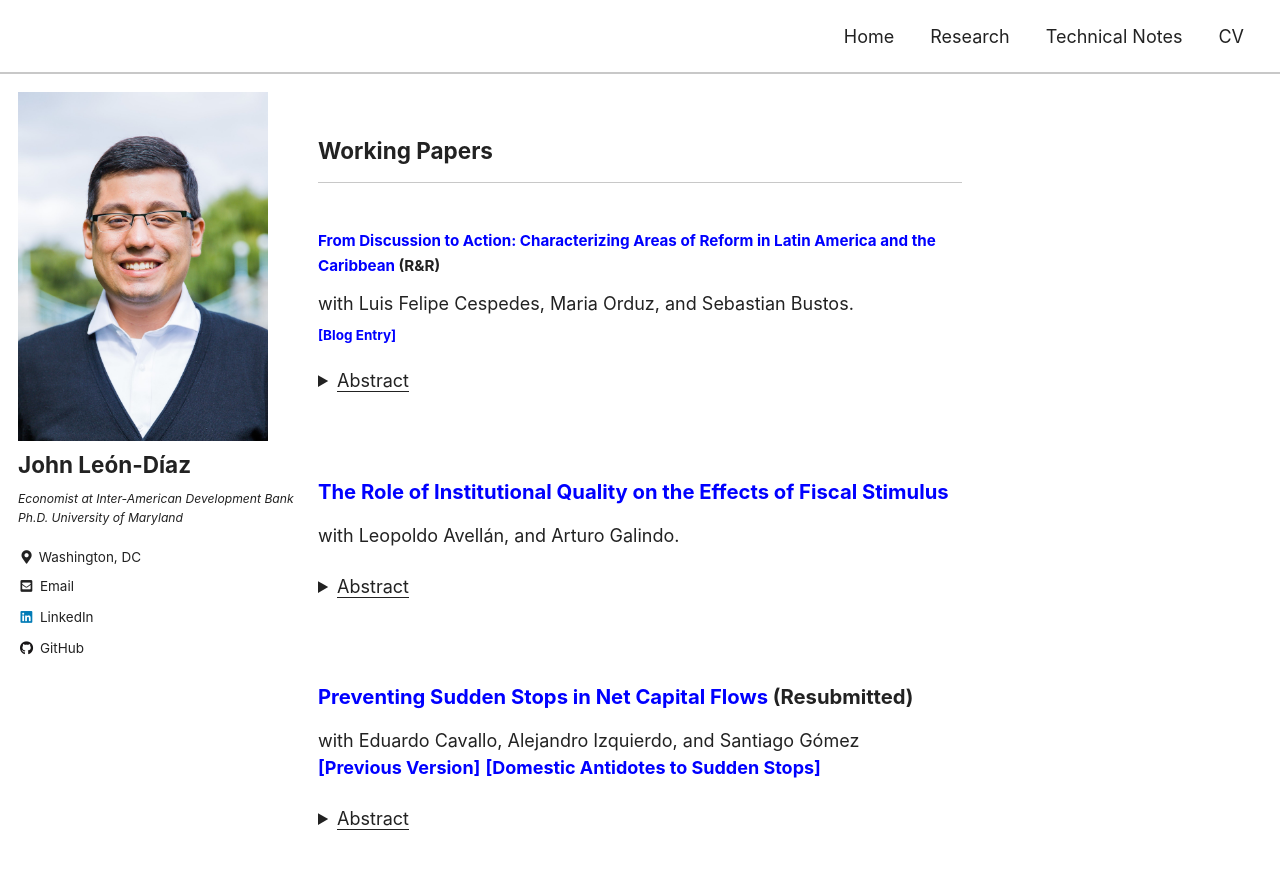
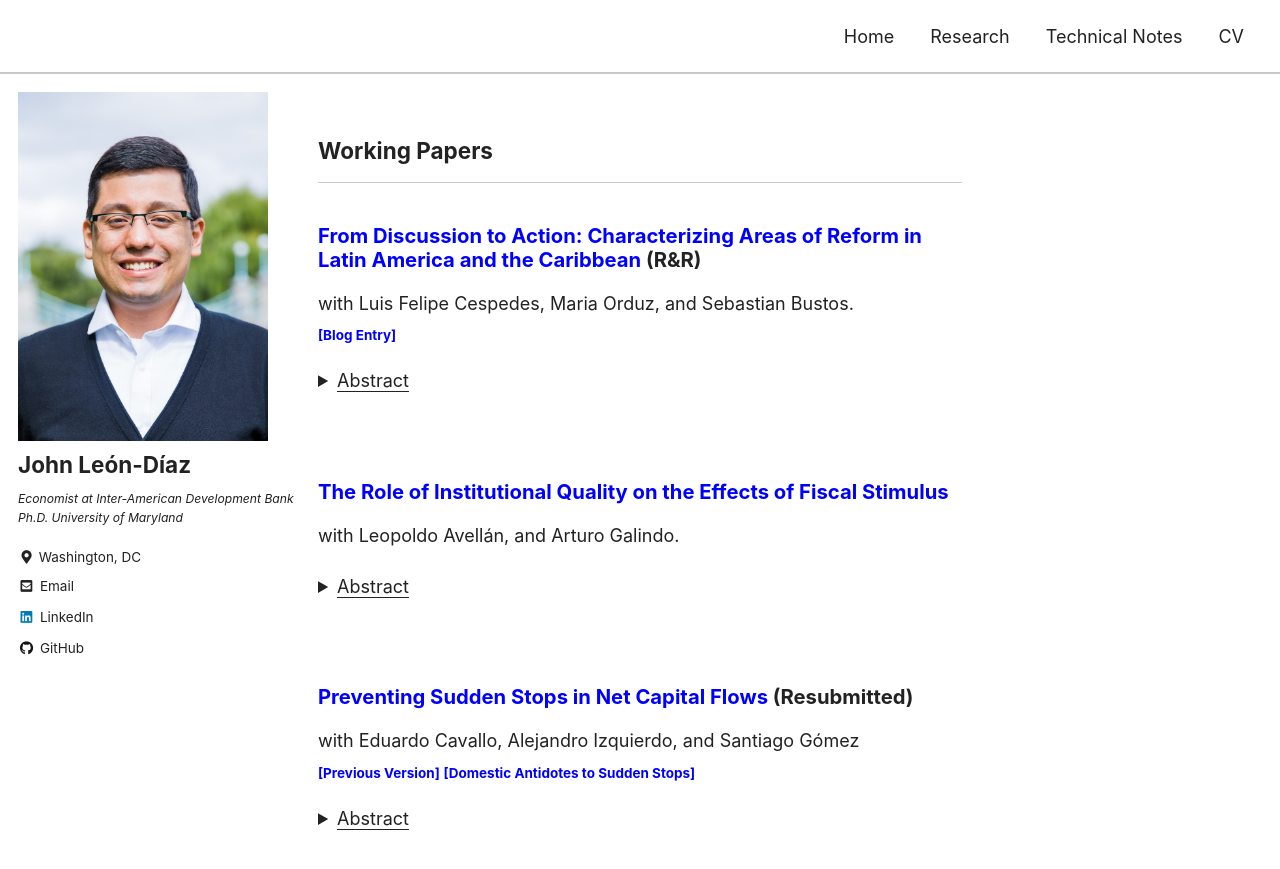
Before and after one commit to jleondia/jleondia.github.io, a Jekyll site: the page built from _pages/research.md, in a window 1280 px wide and 900 px high. Shown: the top 869 px of the window. Built offline with Jekyll 4.4.1, drawn with Linux system fonts in a browser that asks for light colours; cached includes are drawn as plain includes.

```diff
--- a/_pages/research.md
+++ b/_pages/research.md
@@ -9,7 +9,7 @@ comments: false
 ## Working Papers  <!-- New line here... -->
 ***
 
-### <sub>[From Discussion to Action: Characterizing Areas of Reform in Latin America and the Caribbean](https://publications.iadb.org/en/discussion-action-characterizing-areas-reform-latin-america-and-caribbean) (R&R) </sub>
+### [From Discussion to Action: Characterizing Areas of Reform in Latin America and the Caribbean](https://publications.iadb.org/en/discussion-action-characterizing-areas-reform-latin-america-and-caribbean) (R&R)
 with Luis Felipe Cespedes, Maria Orduz, and Sebastian Bustos. <br>
 <sub>[<b>[Blog Entry]</b>](https://s2.bl-1.com/h/i/dwWPkB94/PcTFGyB?url=https://blogs.iadb.org/efectividad-desarrollo/en/structural-reforms-new-recipes-for-evolving-needs/)</sub>
 
@@ -31,7 +31,7 @@ with Leopoldo Avellán, and Arturo Galindo.
 
 ### [Preventing Sudden Stops in Net Capital Flows](/files/New_Prevented_fv.pdf) (Resubmitted)
 with Eduardo Cavallo, Alejandro Izquierdo, and Santiago Gómez  <br>
-  [<b>[Previous Version]</b>](https://publications.iadb.org/en/preventing-sudden-stops-in-net-capital-flows) [<b>[Domestic Antidotes to Sudden Stops]</b>](https://publications.iadb.org/en/domestic-antidotes-sudden-stops)
+  <sub>[<b>[Previous Version]</b>](https://publications.iadb.org/en/preventing-sudden-stops-in-net-capital-flows) [<b>[Domestic Antidotes to Sudden Stops]</b>](https://publications.iadb.org/en/domestic-antidotes-sudden-stops)</sub>
 <details>
     <summary><u>Abstract</u></summary><p>
   Sudden stops in net capital flows can be prevented if domestic investors either repatriate foreign-held assets or roll over their local asset holdings when foreign investors stop lending or sell off their local asset holdings. This paper presents evidence showing that domestic factors such as low levels of liability dollarization, the consistency of the monetary and exchange rate regimes, low inflation, higher growth, and a solid institutional background, explain why some countries are more successful in eliciting the behaviors that increase the probability of preventing a sudden stop following a tightening of the external borrowing constraint. Prevention is key to offsetting an external credit crunch originating in factors that are usually outside the control of borrowing countries, which can turn into costly sudden stops in net capital flows in the affected economies.
```
